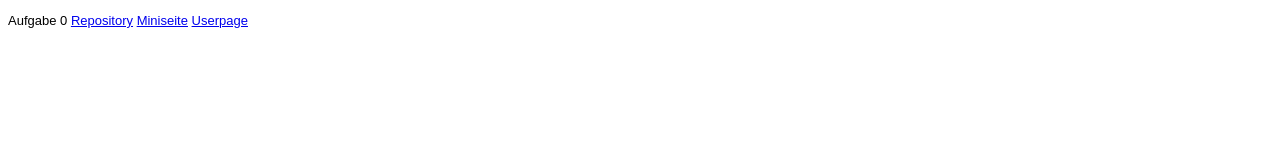
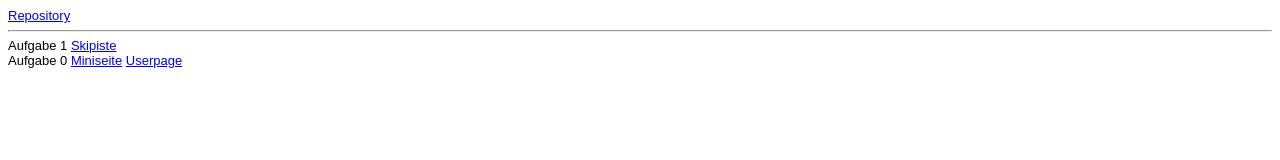
Before and after one commit to benzdomi/EIA2, a plain HTML site: page Steckbrief/steckbrief.htm in a window 1280 px wide. Drawn offline with Linux system fonts and the light colour scheme.

Commit message:
Steckbrief Update

```diff
--- a/Steckbrief/steckbrief.htm
+++ b/Steckbrief/steckbrief.htm
@@ -12,7 +12,10 @@ body {
 </style>
 </head>
 <body>
+<a href="https://github.com/benzdomi/EIA2" target="_blank">Repository</a>
+<hr>
 	<!-- Hier die Links zu den gelösten Aufgaben einstellen, aktuelle oben, alte stehen lassen! Format: Aufgabenbezeichnung, Datum -->
-	<p>Aufgabe 0 <a href="https://github.com/benzdomi/EIA2">Repository</a> <a href="https://benzdomi.github.io/EIA2/Aufgabe%200/Aufgabe0.html">Miniseite</a> <a href="https://benzdomi.github.io/EIA2/">Userpage</a>
+	Aufgabe 1 <a href="https://benzdomi.github.io/EIA2/Aufgabe%201/skipiste.html" target="_blank">Skipiste</a><br>
+	Aufgabe 0 <a href="https://benzdomi.github.io/EIA2/Aufgabe%200/Aufgabe0.html" target="_blank">Miniseite</a> <a href="https://benzdomi.github.io/EIA2/" target="_blank">Userpage</a><br>
 </body>
 </html>
```
